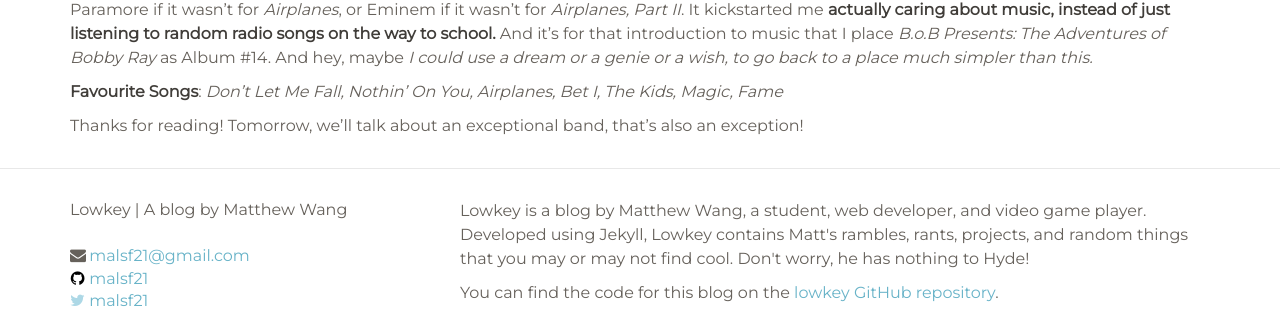
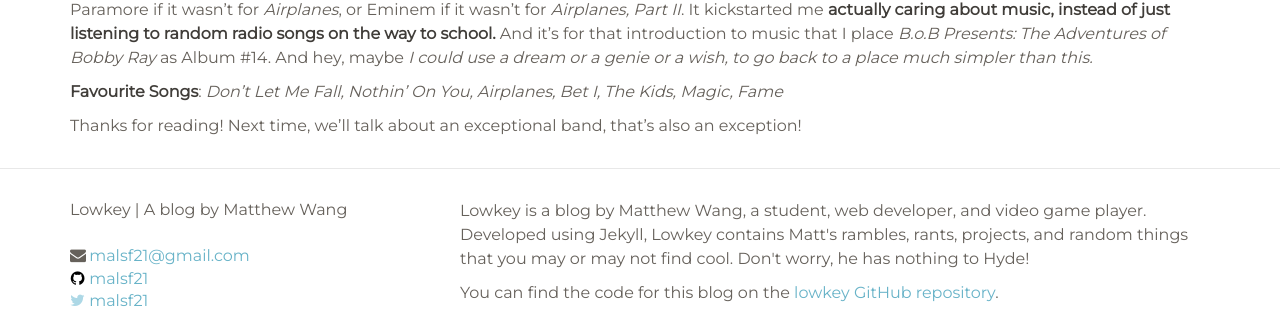
Before and after one commit to mattxwang/lowkey, a Jekyll site: the page built from _posts/2016-08-18-top-15-at-15-part-two.markdown, in a window 1280 px wide and 900 px high, scrolled down 1552 px. Shown: the part 547-856 px from the top of the window. Built offline with Jekyll 4.4.1, drawn with Linux system fonts in a browser that asks for light colours.

Commit message:
updates a few layout things

```diff
--- a/_posts/2016-08-17-sweet-fifteen-part-one.markdown
+++ b/_posts/2016-08-17-top-15-at-15-part-one.markdown
@@ -2,7 +2,7 @@
 layout: post
 title:  "Top 15 Albums at 15 | #15 Sound & Color "
 date:   2016-08-17 09:25:42 -0400
-categories: music
+categories: 15at15
 ---
 
 **All of my friends** are turning 16 this year, but due to the unfortunate nature of having a late birthday, I'm still 15. It also means that [I'm less likely to become a hockey player](https://en.wikipedia.org/wiki/Relative_age_effect) but I'm fine with that. To "celebrate" my late birthday, I want to talk about something that I'm late to the party about: my favourite albums. My **Top 15 Albums when I was 15** to be exact. These are albums that I hold dearly to my heart; ones that I jam to or bump in the trap or just sit there and enjoy; ones that I'd recommend to any friend. Here's my Top 15 at 15.
--- a/_posts/2016-08-18-top-15-at-15-part-two.markdown
+++ b/_posts/2016-08-18-top-15-at-15-part-two.markdown
@@ -41,4 +41,4 @@
 
 **Favourite Songs**: *Don't Let Me Fall, Nothin' On You, Airplanes, Bet I, The Kids, Magic, Fame*
 
-Thanks for reading! Tomorrow, we'll talk about an exceptional band, that's also an exception!
+Thanks for reading! Next time, we'll talk about an exceptional band, that's also an exception!
--- a/_posts/2016-08-19-top-15-at-15-part-three.markdown
+++ b/_posts/2016-08-19-top-15-at-15-part-three.markdown
@@ -29,3 +29,5 @@
 **Favourite Songs**: *Fast In My Car, Now, Grow Up, Daydreaming, Ain't It Fun, Part II, Still Into You, Anklebiters, Hate To See Your Heart Break, Be Alone*
 
 Thanks for reading! Next, we'll be exploring an album that was unexpectedly featured on [President Obama's Summer Playlist](https://twitter.com/POTUS/status/763744742072913920).
+
+*P.S. From now on, I'm going to do one album a week. That leaves enough for content just until my birthday, coinciding with the age theme.*
```
Also changed, not shown: other parts of _posts/2016-08-18-top-15-at-15-part-two.markdown (+1 -1 lines), other parts of _posts/2016-08-19-top-15-at-15-part-three.markdown (+1 -1 lines).
